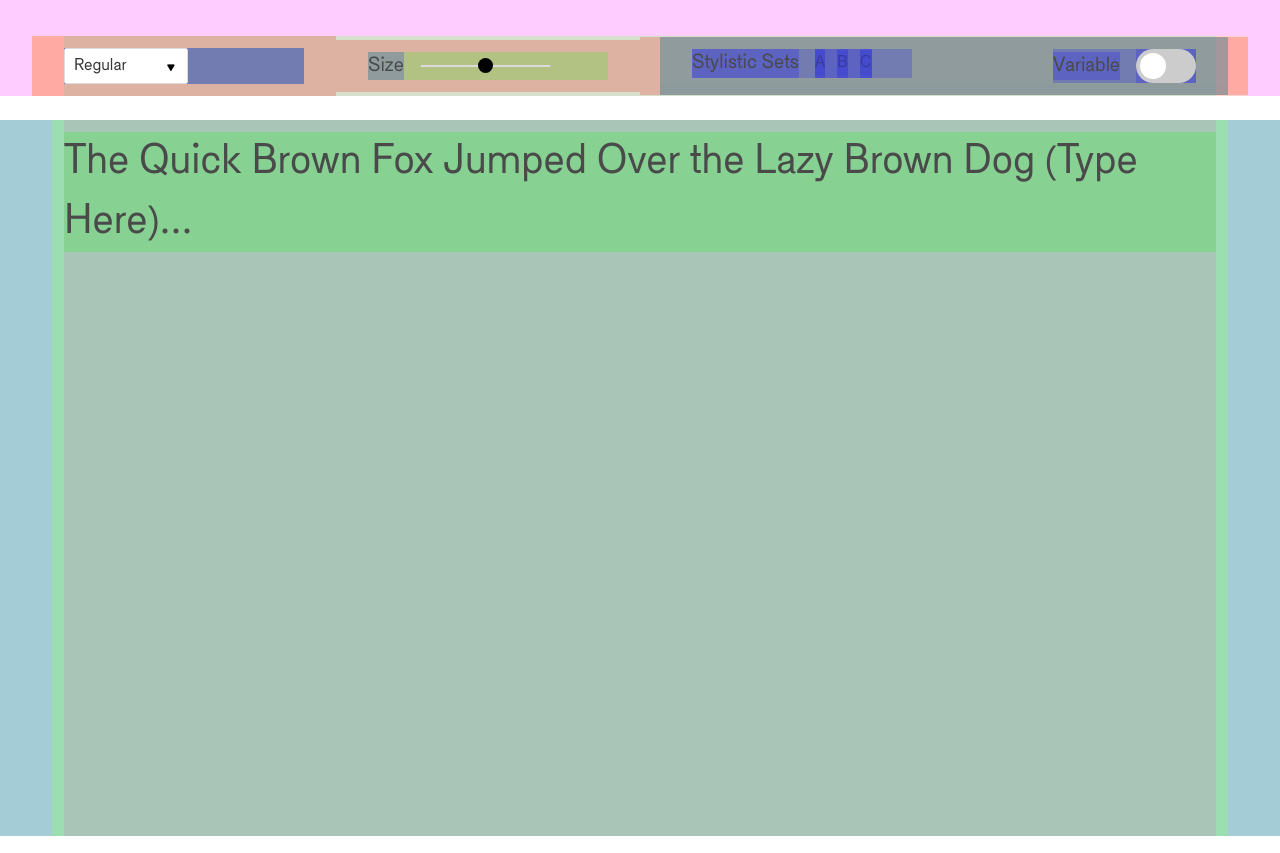
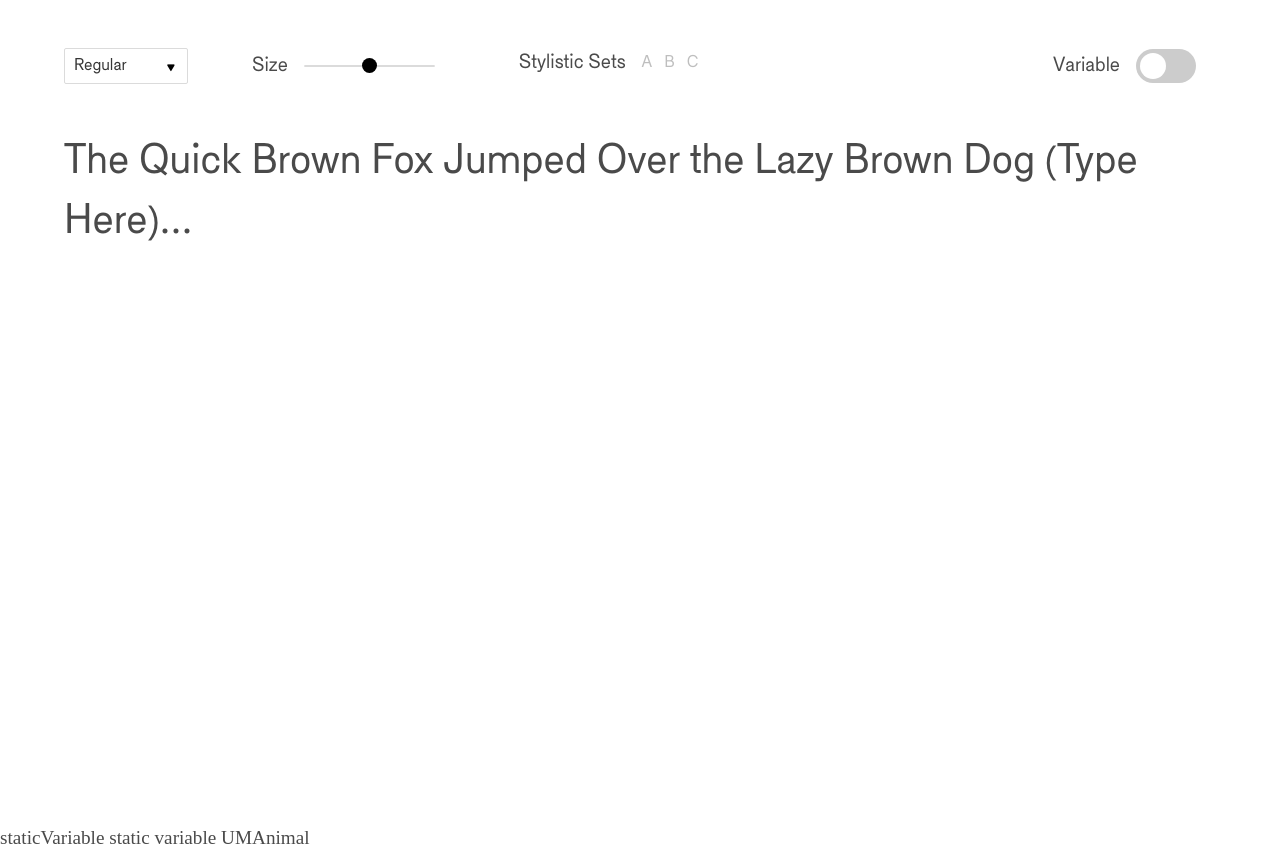
Before and after one commit to Metajake/variable-font, a website: page index.pug in a window 1280 px wide. Drawn offline with nearby package versions, Linux system fonts and the light colour scheme; files that its build step writes are made by us from their sources.

Commit message:
Generate Static Dropdown from Javascript.

```diff
--- a/index.pug
+++ b/index.pug
@@ -16,23 +16,22 @@ html(lang="en")
       .section#font-controls.is-paddingless-bottom.has-padding-1-top-mobile
         .container
           .columns.is-variable.is-8.is-multiline.is-vcentered
-            .column
+            #font-type.column.is-narrow
               form
                 .field
                   .control.is-extended
                     .select.is-fullwidth-mobile
-                      label
-                        select#select-style.select-field
-                          option(value="Animal-reg") Regular
-                          option(value="Animal-demi") Demi Bold
-            .column
+                      select#select-style.select-field
+                        option(value="Animal-reg") Regular
+                        option(value="Animal-demi") Demi Bold
+            #font-properties.column.is-narrow
               form.is-flex.has-align-center
                 p.has-margin-right.is-hidden-touch Size
                 .control.is-flex.has-align-center.is-fullwidth-mobile
                   input#range-size.input.slider.is-paddingless.is-fullwidth-mobile(type="range" min="10" max="50")
-            .column.is-full-mobile.is-half-desktop
+            .column.is-full-mobile
               .columns.is-mobile
-                .column.is-half-mobile
+                #font-sets.column.is-half-mobile.is-narrow
                   form.is-flex
                     p.has-margin-right Stylistic&nbsp;Sets
                     .field.is-grouped
@@ -42,7 +41,7 @@ html(lang="en")
                         a.is-disabled B
                       .control.is-flex.has-align-center
                         a.is-disabled C
-                .column.is-half-mobile
+                #font-toggle.column.is-half-mobile
                   form.is-flex.has-align-center.is-pulled-right
                     p.has-margin-right Variable
                     label.switch
@@ -52,7 +51,13 @@ html(lang="en")
       .container
         .columns
           .column.is-paddingless-bottom
-            #text-area(contenteditable)
-              p The Quick Brown Fox Jumped Over the Lazy Brown Dog (Type Here)...
+            #text-area
+              p.is-inline-block(contenteditable) The Quick Brown Fox Jumped Over the Lazy Brown Dog (Type Here)...
+    #font-selection
+      ul
+        li staticVariable
+        li static
+        li variable
+        li UMAnimal
     script(src="static/js/fonts.js")
     script(src="static/js/base_ui.js")
--- a/static/css/base.styl
+++ b/static/css/base.styl
@@ -23,15 +23,15 @@ noBorder()
   src: url('../fonts/UM_Animal-DemiBold.otf');
 }
 
-* { background-color: rgba(255,0,0,.2); }
-* * { background-color: rgba(0,255,0,.2); }
-* * * { background-color: rgba(0,0,255,.2); }
-* * * * { background-color: rgba(255,0,255,.2); }
-* * * * * { background-color: rgba(0,255,255,.2); }
-* * * * * * { background-color: rgba(255,255,0,.2); }
-* * * * * * * { background-color: rgba(255,0,0,.2); }
-* * * * * * * * { background-color: rgba(0,255,0,.2); }
-* * * * * * * * * { background-color: rgba(0,0,255,.2); }
+// * { background-color: rgba(255,0,0,.2); }
+// * * { background-color: rgba(0,255,0,.2); }
+// * * * { background-color: rgba(0,0,255,.2); }
+// * * * * { background-color: rgba(255,0,255,.2); }
+// * * * * * { background-color: rgba(0,255,255,.2); }
+// * * * * * * { background-color: rgba(255,255,0,.2); }
+// * * * * * * * { background-color: rgba(255,0,0,.2); }
+// * * * * * * * * { background-color: rgba(0,255,0,.2); }
+// * * * * * * * * * { background-color: rgba(0,0,255,.2); }
 
 body
   font-family:"sans-serif"
@@ -82,6 +82,10 @@ input[type="range"]
     background: black
     cursor: pointer
 
+#select-style
+  option
+    text-transform: capitalize
+
 .select:not(.is-multiple):not(.is-loading)::after
   content: '\f0d7'
   font: normal normal normal 17px/1 FontAwesome
@@ -110,23 +114,6 @@ select::-ms-expand
     margin-top: -0.6em
   .select select
     height:2em
-//   -webkit-appearance: none
-//   -moz-appearance: none
-//   appearance: none
-//   display: block
-//   width: 100%
-//   max-width: 320px
-//   float: right
-//   margin: 5px 0px
-//   padding: 0px 24px
-//   font-size: 16px
-//   line-height: 1.75
-//   color: #333
-//   background-color: #ffffff
-//   background-image: none
-//   border: 1px solid #0ebeff
-//   -ms-word-break: normal
-//   word-break: normal
 
 .switch
   position: relative
--- a/static/js/base_ui.js
+++ b/static/js/base_ui.js
@@ -12,11 +12,41 @@ var body = document.body,
     fontControls = document.querySelector(".section#font-controls"),
     rangeSliderSize = document.querySelector('#range-size'),
     editableText = document.querySelector('#text-area p'),
-    selectFontStyle = document.querySelector('#select-style'),
-    fonts = document.querySelectorAll('#font-selection ul li');
+    fontChoices = document.querySelectorAll('#font-selection ul li')
+    selectedFont = fontChoices[1],
+    selectedFontData = {}
+    fontType = document.querySelector('#font-type');
 
-function click(){
-  console.log("click")
+function capitalize(string){
+  return string.charAt(0).toUpperCase() + string.slice(1);
+}
+
+function setSelectedFontData(fontName){
+  return fontData[fontName.innerHTML]
+}
+
+function createElementWithAttributes(elementType, idName, classNames){
+  element = document.createElement(elementType)
+  if(idName){element.setAttribute('id', idName)}
+  for(name in classNames){
+    element.classList.add(classNames[name]);
+  }
+  return element;
+}
+
+function buildStaticSelectForm(options){
+  form = document.createElement("form")
+  form.append(createElementWithAttributes('div', '', ['field']))
+  form.childNodes[0].append(createElementWithAttributes('div', '', ['control','is-extended']))
+  form.childNodes[0].childNodes[0].append(createElementWithAttributes('div', '', ['select', 'is-fullwidth-mobile']))
+  form.childNodes[0].childNodes[0].childNodes[0].append(createElementWithAttributes('select', 'select-style', ['select-field']))
+  for (style in selectedFontData['staticStyles']['styles']){
+    option = document.createElement('option');
+    option.setAttribute('value', selectedFontData['staticStyles']['styles'][style]['styleValue'])
+    option.innerHTML = capitalize(selectedFontData['staticStyles']['styles'][style]['styleName'])
+    form.childNodes[0].childNodes[0].childNodes[0].childNodes[0].append(option)
+  }
+  return form;
 }
 
 window.addEventListener("load", function(e){
@@ -27,9 +57,14 @@ window.addEventListener("load", function(e){
     editableText.style.fontSize = (this.value * 0.1) +"rem";
   }
 
-  selectFontStyle.onchange = function(){
-    editableText.style.fontFamily = this.value;
+  selectedFontData = setSelectedFontData(selectedFont);
+
+  fontType.innerHTML = '';
+  if(selectedFontData['staticStyles']['hasStaticStyles']){
+    fontType.append(buildStaticSelectForm(selectedFontData['staticStyles']['styles']));
+    selectFontStyle = document.querySelector('#select-style');
+    selectFontStyle.onchange = function(){
+      editableText.style.fontFamily = this.value;
+    }
   }
-
-  Array.from(fonts).forEach(button=>button.click())
 })
--- a/static/js/fonts.js
+++ b/static/js/fonts.js
@@ -1,5 +1,5 @@
-var fonts = {
-  variableOne: {
+var fontData = {
+  staticVariable: {
     staticStyles: {
       hasStaticStyles: true,
       styles: {
@@ -23,15 +23,19 @@ var fonts = {
       variableProperties:['width','italic','size']
     }
   },
-  staticOne: {
+  static: {
     staticStyles: {
       hasStaticStyles: true,
       styles: {
-        one:{
+        0:{
+          styleName: 'regular',
+          styleValue: 'Animal-reg',
           hasSubStyles: true,
           subStyles: ['one','two']
         },
-        two:{
+        1:{
+          styleName: 'Demi Bold',
+          styleValue: 'Animal-demi',
           hasSubStyles: false,
           subStyles: []
         }
@@ -45,6 +49,20 @@ var fonts = {
     variable: {
       hasVariable: false,
       variableProperties:[]
+    }
+  },
+  variable: {
+    staticStyles: {
+      hasStaticStyles: false,
+    },
+    staticProperties: ['size'],
+    styleSets: {
+      hasSets: true,
+      sets: ['one','two','three']
+    },
+    variable: {
+      hasVariable: true,
+      variableProperties:['weight','italic']
     }
   },
   UMAnimal: {
```
Also changed, not shown: index.html, static/css/base.css.
